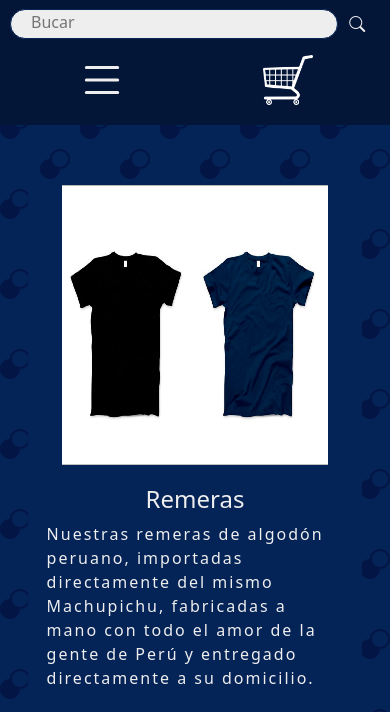
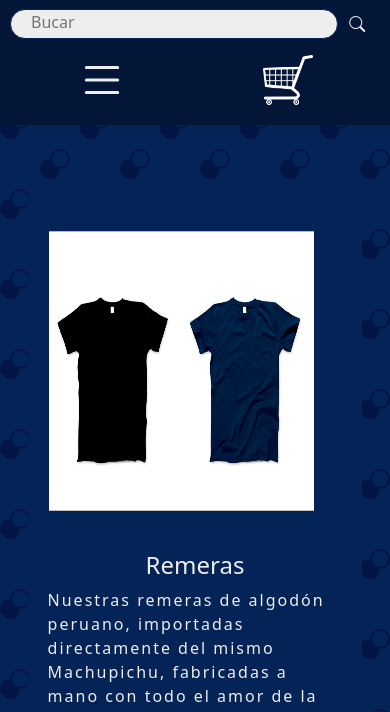
Before and after one commit to TrellixVulnTeam/Tienda_online_Salinas_ASC9, a website: page index.html in a window 390 px wide. Shown: the part 131-843 px from the top of the page. Drawn offline with nearby package versions, Linux system fonts and the light colour scheme.

Commit message:
correccion del estilo

```diff
--- a/scss/_media.scss
+++ b/scss/_media.scss
@@ -153,6 +153,7 @@
                         margin: auto;
                         img {
                             @include width-heigth (80%, 320px);
+                            margin-top: 45px;
                         }
                         .side {
                             width: 95%;
--- a/scss/_tarjetas.scss
+++ b/scss/_tarjetas.scss
@@ -10,9 +10,10 @@
                     background-color: $azul_medio;
                     display: flex;
                     flex-direction: row;
+                    border: 1px solid $azul_medio;
                     img {
                         @include width-heigth (70%, 400px);
-                        margin: auto;
+                        margin: 20px;
                     }
                     .side {
                         display: flex;
```
Also changed, not shown: css/style.css.
